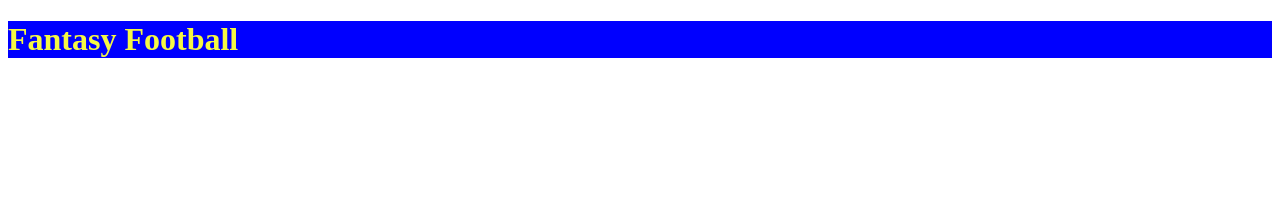
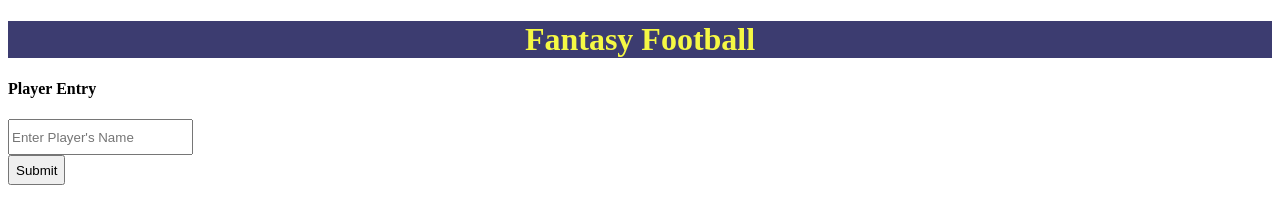
Before and after one commit to HananNayberg/project1, a plain HTML site: page index.html in a window 1280 px wide. Drawn offline with Linux system fonts and the light colour scheme.

Commit message:
added code for appended elements

```diff
--- a/app.js
+++ b/app.js
@@ -1 +1,11 @@
-console.log("Hello World");
+function addPlayer() {
+    //getting the entered string from html
+    let value = document.getElementById('name').value;
+    //putting the value in a text node
+    let newText = document.createTextNode(value);
+    //Creating an element, appending the text node to the element
+    let newEl = document.createElement('p');
+    newEl.appendChild(newText);
+    //inserting the element into the document
+    document.body.insertBefore(newEl,div1);
+}
--- a/index.html
+++ b/index.html
@@ -6,11 +6,18 @@
     <meta http-equiv="X-UA-Compatible" content="ie=edge">
     <title>Fantasy Football</title>
     <link rel="stylesheet" href="style.css">
-    <script src="app.js" refer></script>
+    <script src="app.js" defer></script>
 </head>
 <body>
     <header>
         <h1>Fantasy Football</h1>
     </header>
+    <section id="section1">
+        <h4>Player Entry</h4>
+        <input type="text" id="name" placeholder="Enter Player's Name">
+        <br>
+        <input type="button" id="button" onclick="addPlayer()" value="Submit">
+    </section>
+    <div id="div1"></div>
 </body>
 </html>
--- a/style.css
+++ b/style.css
@@ -1,4 +1,9 @@
 h1 {
     color: rgb(245, 248, 68);
-    background: blue;
+    background: rgb(60, 60, 112);
+    text-align: center;
 }
+
+#name, #button {
+    height: 30px;
+}
```
